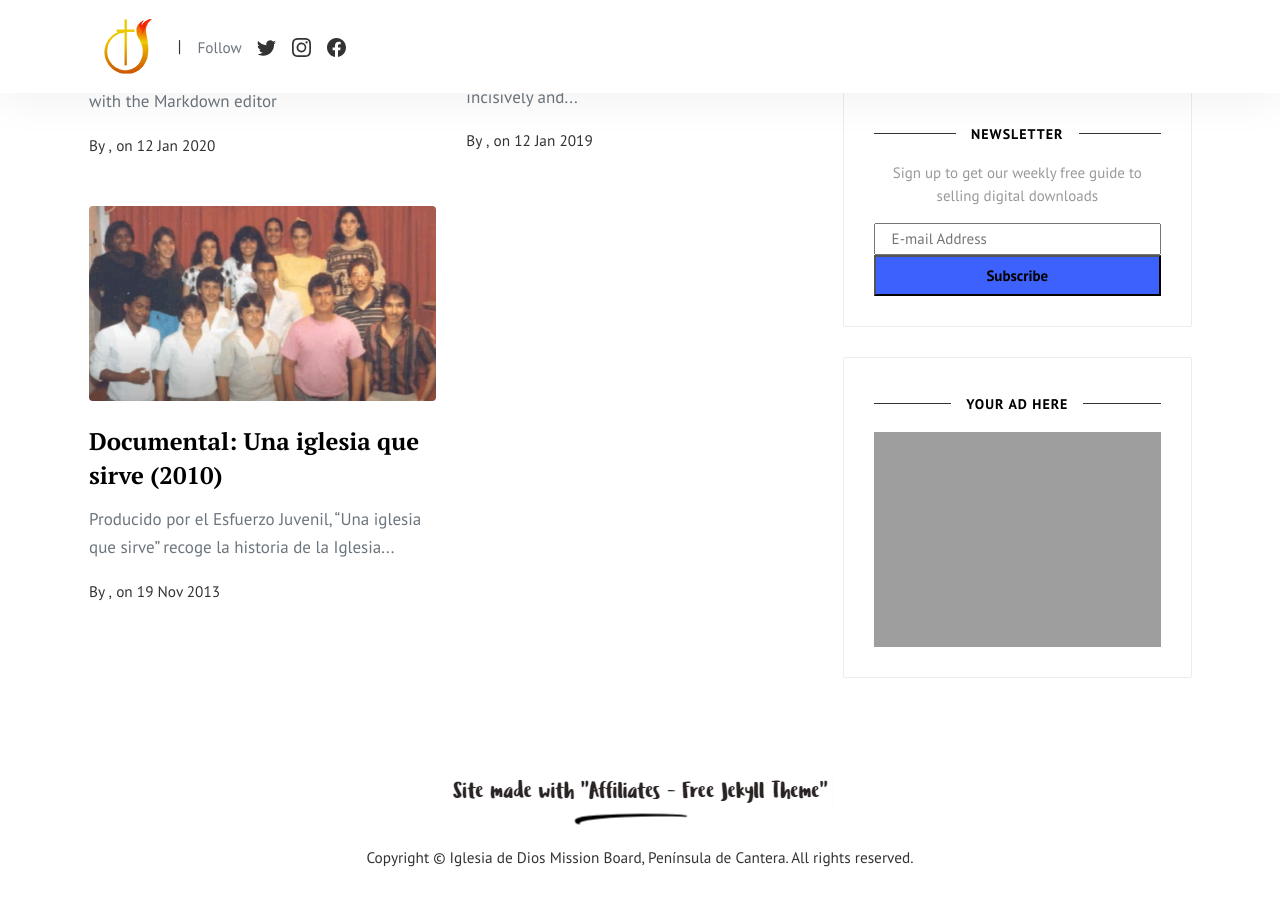
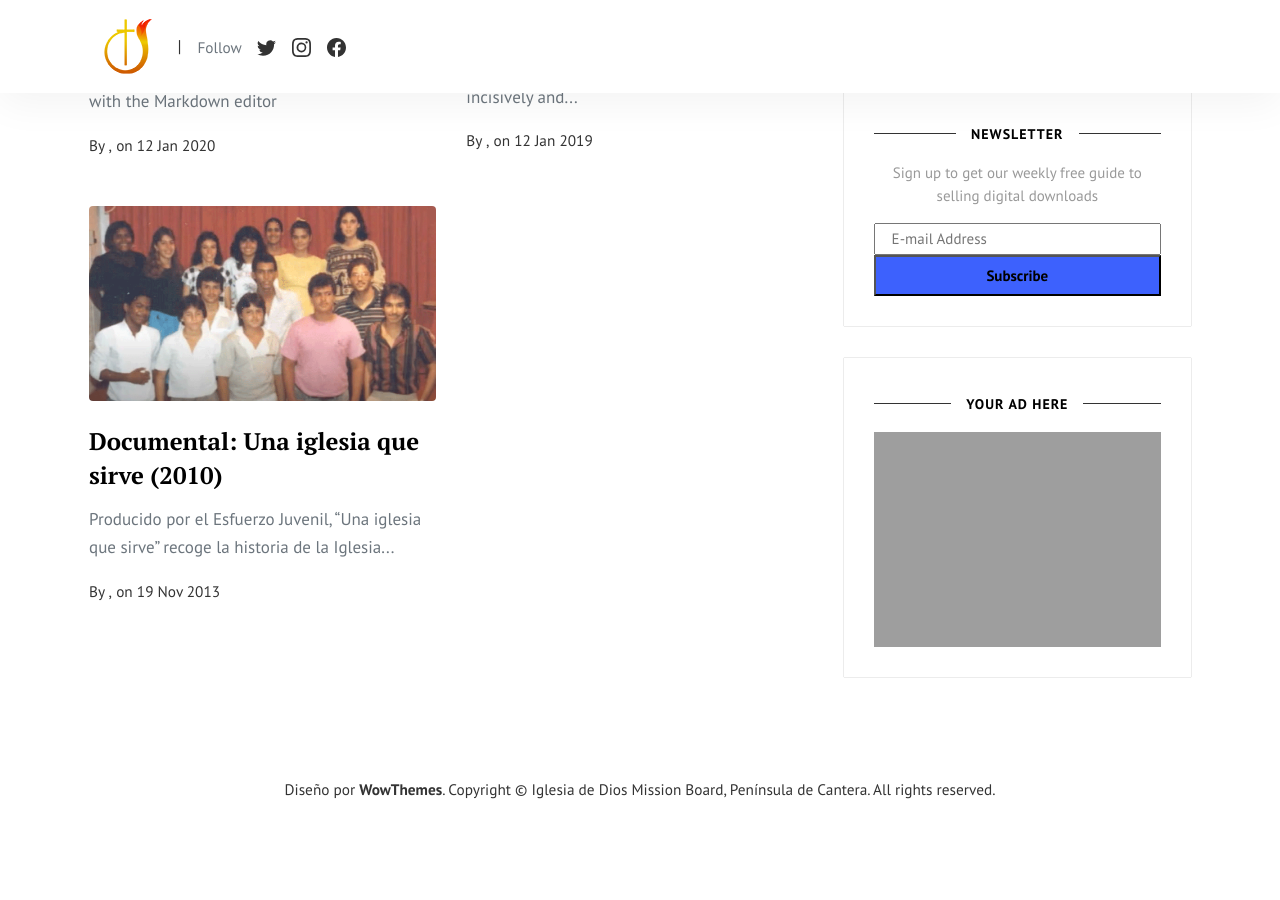
Before and after one commit to canteraidmb/website, a Jekyll site: the page built from index.html, in a window 1280 px wide and 900 px high, scrolled down 953 px. Built offline with Jekyll 4.4.1, drawn with Linux system fonts in a browser that asks for light colours; the list of posts is cut into pages by our own code; comment, search, counter and statistics services are not loaded; after the commit the page ends 1785 px from its top, so only the background shows below that.

Commit message:
Update default.html

```diff
--- a/_layouts/default.html
+++ b/_layouts/default.html
@@ -104,9 +104,6 @@ gtag('config', '{{site.ganalytics}}');
 
   <!-- CREDITS BEGIN.-->
   <!-- If you want to support my work, please donate to remove the credits. This helps me keep it up and running: https://www.wowthemes.net/donate/ -->
-  <div class="credits mx-auto text-center mb-3">
-    <a class="hover-opacity font-weight-bold" href="https://bootstrapstarter.com/template-affiliates-bootstrap-jekyll/">
-      <img src="{{site.baseurl}}/assets/images/credits.png" alt="powered by WowThemes">
     </a>
   </div>
   <!-- CREDITS END -->
@@ -119,6 +116,7 @@ gtag('config', '{{site.ganalytics}}');
     {% endfor %}
     </ul>
     <div class="copyright small">
+        Diseño por <a class="hover-opacity font-weight-bold" href="https://bootstrapstarter.com/template-affiliates-bootstrap-jekyll/">WowThemes</a>.
        Copyright © {{site.title}}. All rights reserved.
     </div>
 </footer>
```
